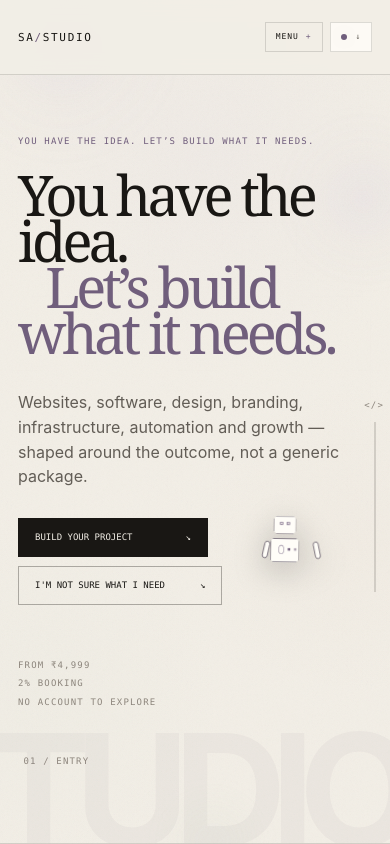
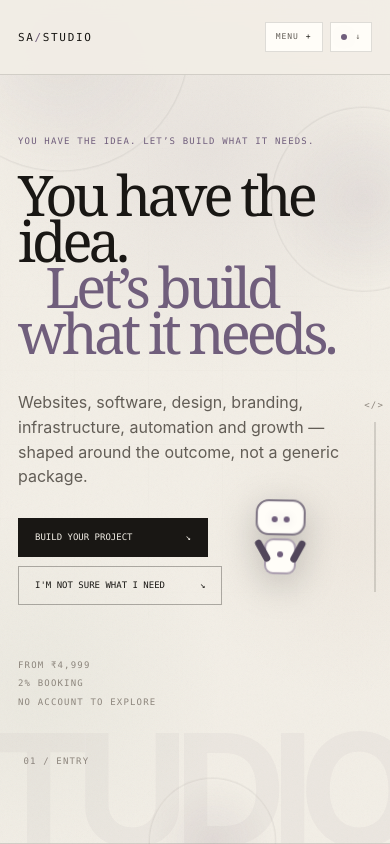
Before and after one commit to Shashwat-Aneja/studio.shashwataneja, a React (Vite) app: page / in a window 390 px wide. Shown: the top 844 px of the page. Built offline with nearby package versions, Linux system fonts and the light colour scheme.

Commit message:
fix: match final portfolio robot and atmosphere tokens

```diff
--- a/src/styles/app.css
+++ b/src/styles/app.css
@@ -263,86 +263,145 @@ body{font-family:Inter,ui-sans-serif,system-ui,-apple-system,"Segoe UI",sans-ser
 }
 
 
-/* Corrected atmosphere tokens: all interface text and robot accents follow the active theme. */
+/* Source-of-truth pass: match the final V13 portfolio robot and make every atmosphere self-consistent. */
 :root[data-theme="paper"]{
-  --lavender:#705e7c;--fog:#625d56;--sage:#54745e;--ember:#8a553d;
-  --border:rgba(25,23,20,.15);--panel:rgba(255,253,248,.84);
-  --line:rgba(25,23,20,.14);--strong:rgba(25,23,20,.32);
-  --robot-shell:#fffdf8;--robot-outline:#3f3547;--robot-detail:#705e7c;
+  --bg:#f2eee6;--ink:#191714;--copy:#625d56;--muted:#8c857c;--panel:#fffdf8;
+  --accent:#705e7c;--lavender:#705e7c;--fog:#625d56;--sage:#54745e;--ember:#8a553d;
+  --line:rgba(25,23,20,.14);--strong:rgba(25,23,20,.32);--border:rgba(25,23,20,.15);
+  --robot-shell:#fffdf8;--robot-outline:#51465a;--robot-limb:#51465a;--robot-detail:#705e7c;
 }
 :root[data-theme="void"]{
-  --lavender:#b7a7d9;--fog:#dccddc;--sage:#a7c4b0;--ember:#b8846a;
-  --border:rgba(183,167,217,.16);--panel:rgba(255,255,255,.025);
-  --line:rgba(220,205,220,.10);--strong:rgba(220,205,220,.32);
-  --robot-shell:#111018;--robot-outline:#d5c9e8;--robot-detail:#b7a7d9;
+  --bg:#0b0a0d;--ink:#f4f0e9;--copy:#aaa4a0;--muted:#8a8290;--panel:#151317;
+  --accent:#c5b3dc;--lavender:#b7a7d9;--fog:#dccddc;--sage:#a7c4b0;--ember:#b8846a;
+  --line:rgba(244,240,233,.13);--strong:rgba(244,240,233,.27);--border:rgba(183,167,217,.16);
+  --robot-shell:#121018;--robot-outline:#dcd5e2;--robot-limb:#dcd5e2;--robot-detail:#b7a7d9;
 }
 :root[data-theme="terminal"]{
-  --lavender:#6dffae;--fog:#c7f5dc;--sage:#8bd9ac;--ember:#f1c27b;
-  --border:rgba(109,255,174,.2);--panel:rgba(12,24,20,.72);
-  --line:rgba(157,255,198,.16);--strong:rgba(109,255,174,.42);
-  --robot-shell:#0c1814;--robot-outline:#b8fbd4;--robot-detail:#6dffae;
+  --bg:#07100d;--ink:#d9ffe9;--copy:#a6d0b8;--muted:#7ba58e;--panel:#0c1814;
+  --accent:#6dffae;--lavender:#6dffae;--fog:#c7f5dc;--sage:#8bd9ac;--ember:#f1c27b;
+  --line:rgba(157,255,198,.16);--strong:rgba(109,255,174,.42);--border:rgba(109,255,174,.2);
+  --robot-shell:#0c1814;--robot-outline:#b8fbd4;--robot-limb:#b8fbd4;--robot-detail:#6dffae;
 }
 :root[data-theme="dusk"]{
-  --lavender:#c5b6f2;--fog:#d8d3eb;--sage:#a9c4c0;--ember:#d6a18c;
-  --border:rgba(197,182,242,.19);--panel:rgba(32,32,53,.72);
-  --line:rgba(216,211,235,.14);--strong:rgba(197,182,242,.4);
-  --robot-shell:#202035;--robot-outline:#e0d8ff;--robot-detail:#c5b6f2;
+  --bg:#171725;--ink:#f0eef8;--copy:#c2bed3;--muted:#9792b0;--panel:#202035;
+  --accent:#b9a7ed;--lavender:#c5b6f2;--fog:#d8d3eb;--sage:#a9c4c0;--ember:#d6a18c;
+  --line:rgba(216,211,235,.14);--strong:rgba(197,182,242,.4);--border:rgba(197,182,242,.19);
+  --robot-shell:#202035;--robot-outline:#e0d8ff;--robot-limb:#d8d3eb;--robot-detail:#c5b6f2;
 }
-.site-nav{background:color-mix(in srgb,var(--bg) 88%,transparent)!important;border-color:var(--line)!important}
-.atmosphere-menu,.booking-panel,.builder-panel{color:var(--ink)}
+
+/* All page-level text, controls and panels must use active theme tokens. */
+html,body{background:var(--bg)!important;color:var(--ink)!important}
+.studio-environment{background:
+ radial-gradient(circle at 54% 18%,color-mix(in srgb,var(--accent) 8%,transparent),transparent 31%),
+ radial-gradient(circle at 10% 82%,color-mix(in srgb,var(--sage) 5%,transparent),transparent 24%),
+ radial-gradient(circle at 90% 64%,color-mix(in srgb,var(--ember) 4%,transparent),transparent 25%),
+ var(--bg)!important}
+.ambient-orb{border-color:color-mix(in srgb,var(--ink) 8%,transparent)!important;background:radial-gradient(circle,color-mix(in srgb,var(--accent) 9%,transparent),transparent 70%)!important}
+.ambient-grid{background-image:linear-gradient(color-mix(in srgb,var(--ink) 5%,transparent) 1px,transparent 1px),linear-gradient(90deg,color-mix(in srgb,var(--ink) 5%,transparent) 1px,transparent 1px)!important}
+.site-nav{background:color-mix(in srgb,var(--bg) 90%,transparent)!important;border-color:var(--line)!important}
+.site-nav nav a{color:var(--copy)!important}
+.site-nav nav a:hover{color:var(--ink)!important}
+.atmosphere-trigger,.mobile-menu-toggle{background:var(--panel)!important;color:var(--copy)!important;border-color:var(--line)!important}
+.atmosphere-trigger strong,.mobile-menu-toggle span{color:var(--ink)!important}
+.atmosphere-menu{background:var(--panel)!important;border-color:var(--strong)!important}
+.atmosphere-option{color:var(--copy)!important}
+.atmosphere-option:hover,.atmosphere-option.active{background:color-mix(in srgb,var(--accent) 10%,transparent)!important;color:var(--ink)!important}
+.hero h1 i,.section-head h2 i,.workshop-copy h2 i,.estimate h2 i,.contact h2 i{color:var(--accent)!important}
+.hero-cta{color:var(--ink)!important;border-color:var(--strong)!important}
+.hero-cta--solid{background:var(--ink)!important;color:var(--bg)!important;border-color:var(--ink)!important}
+.hero-cta--solid:hover{background:var(--accent)!important;color:var(--bg)!important;border-color:var(--accent)!important}
+.recognition-card,.service-row,.tool-list button,.faq-list button{color:var(--ink)!important;border-color:var(--line)!important}
+.recognition-card p,.service-canvas p,.workshop-copy p,.estimate p,.tool-list p,.faq-list p{color:var(--copy)!important}
+.service-canvas,.workshop-screen,.estimate-card,.lab-card,.builder-panel,.booking-panel,.agreement-card,.payment-card,.builder-blueprint{background:linear-gradient(135deg,color-mix(in srgb,var(--panel) 94%,transparent),color-mix(in srgb,var(--bg) 96%,transparent))!important;border-color:var(--line)!important}
+.floating-chip{background:var(--panel)!important;border-color:var(--line)!important;color:var(--copy)!important}
 .proof-wall-note{color:var(--copy)!important}
 .proof-wall-note .mono{color:var(--accent)!important}
-.hero h1 i,.section-head h2 i,.workshop-copy h2 i,.estimate h2 i,.contact h2 i{color:var(--accent)!important}
-.hero-cta--solid{background:var(--ink)!important;color:var(--bg)!important;border-color:var(--ink)!important}
-.hero-cta--solid:hover{background:var(--accent)!important;color:var(--bg)!important;border-color:var(--accent)!important}
-.floating-chip{background:color-mix(in srgb,var(--panel) 90%,var(--bg))!important;border-color:var(--line)!important;color:var(--copy)!important}
+.custom-cursor{border-color:var(--accent)!important}
+.custom-cursor span{background:var(--accent)!important}
+.scroll-codebar:after{background:var(--accent)!important}
 
-/* Parent portfolio V7 robot geometry: angular shell, inset panel, signal diamond and articulated limbs. */
+/* Robot anatomy copied from the final V13 portfolio treatment (not the older angular V7 variant). */
 .guide-robot{
-  width:104px!important;height:136px!important;transform-origin:50% 50%!important;
-  transform:translate3d(calc(var(--rx,78vw) - 52px),calc(var(--ry,32vh) - 68px),0) scale(.78)!important;
-  filter:drop-shadow(0 14px 26px rgba(0,0,0,.24))!important;
-  color:var(--ink);background:transparent!important;border:0!important;padding:0!important;
+  position:fixed!important;left:0!important;top:0!important;right:auto!important;
+  z-index:85!important;width:112px!important;height:124px!important;
+  padding:0!important;border:0!important;border-radius:0!important;background:transparent!important;
+  pointer-events:auto!important;touch-action:none;user-select:none;cursor:grab;
+  transform:translate3d(calc(var(--rx,78vw) - 56px),calc(var(--ry,30vh) - 62px),0)!important;
+  transform-origin:50% 50%;filter:drop-shadow(0 10px 18px rgba(0,0,0,.22))!important;
 }
-.guide-robot__head,.guide-robot__body,.guide-robot__arm,.guide-robot__hand,.guide-robot__leg,.guide-robot__foot,.guide-robot__neck{
-  position:absolute;box-sizing:border-box;border:1px solid var(--robot-outline);background:var(--robot-shell);
+.guide-robot:active{cursor:grabbing}
+.guide-robot__head,.guide-robot__body,.guide-robot__arm{position:absolute;box-sizing:border-box}
+.guide-robot__antenna,.guide-robot__neck,.guide-robot__hand,.guide-robot__leg,.guide-robot__foot,.guide-robot__signal,.guide-robot__label{display:none!important}
+.guide-robot__head{
+  left:24px!important;top:16px!important;width:64px!important;height:46px!important;
+  border:2px solid color-mix(in srgb,var(--robot-outline) 72%,transparent)!important;
+  border-radius:17px!important;background:var(--robot-shell)!important;clip-path:none!important;
+  box-shadow:inset 0 0 0 1px color-mix(in srgb,var(--robot-detail) 8%,transparent)!important;
+  transition:transform .24s var(--ease);z-index:2;
 }
-.guide-robot__head{left:29px!important;top:18px!important;width:46px!important;height:35px!important;border-radius:0!important;clip-path:polygon(12% 0,88% 0,100% 18%,100% 82%,88% 100%,12% 100%,0 82%,0 18%);z-index:2}
-.guide-robot__eye{position:absolute;top:12px!important;width:7px!important;height:7px!important;border:1px solid var(--robot-detail)!important;border-radius:0!important;background:color-mix(in srgb,var(--robot-detail) 12%,transparent)!important;box-shadow:none!important;transform:translate(calc(var(--look-x,0)*3px),calc(var(--look-y,0)*3px))}
-.guide-robot__eye:first-child{left:12px!important}.guide-robot__eye:last-child{right:12px!important}
-.guide-robot__neck{left:48px!important;top:52px!important;width:9px!important;height:8px!important;border-top:0!important;border-radius:0!important}
-.guide-robot__body{left:23px!important;top:59px!important;width:58px!important;height:46px!important;border-radius:0!important;clip-path:polygon(10% 0,90% 0,100% 12%,100% 88%,90% 100%,10% 100%,0 88%,0 12%);z-index:1}
-.guide-robot__panel{position:absolute;left:12px!important;right:12px!important;top:10px!important;height:15px!important;border:1px solid color-mix(in srgb,var(--robot-detail) 70%,transparent)!important;background:transparent!important}
-.guide-robot__indicator{position:absolute;left:27px!important;top:15px!important;width:4px!important;height:4px!important;background:var(--robot-detail)!important;box-shadow:10px 0 0 color-mix(in srgb,var(--robot-detail) 55%,transparent)!important}
-.guide-robot__arm{top:65px!important;width:9px!important;height:34px!important;border-radius:5px!important;transform-origin:50% 8%;transition:transform .3s var(--ease)}
-.guide-robot__arm--left{left:12px!important;transform:rotate(12deg)}.guide-robot__arm--right{right:12px!important;transform:rotate(-12deg)}
-.guide-robot__hand{top:96px!important;width:9px!important;height:9px!important;border-radius:50%!important;background:var(--robot-shell)!important}
-.guide-robot__hand--left{left:10px!important}.guide-robot__hand--right{right:10px!important}
-.guide-robot__leg{top:104px!important;width:10px!important;height:23px!important;border-radius:0 0 5px 5px!important}
-.guide-robot__leg--left{left:33px!important}.guide-robot__leg--right{right:33px!important}
-.guide-robot__foot{top:123px!important;width:18px!important;height:6px!important;border-radius:4px!important;background:var(--robot-detail)!important;border:0!important}
-.guide-robot__foot--left{left:27px!important}.guide-robot__foot--right{right:27px!important}
-.guide-robot__antenna{position:absolute;left:51px!important;top:4px!important;width:1px!important;height:14px!important;background:var(--robot-detail)!important}
-.guide-robot__antenna:after{content:"";position:absolute;left:-3px;top:-5px;width:6px;height:6px;border:1px solid var(--robot-detail);border-radius:50%;background:var(--robot-shell)}
-.guide-robot__signal{position:absolute;left:42px!important;top:38px!important;width:20px!important;height:20px!important;border:1px solid color-mix(in srgb,var(--robot-detail) 22%,transparent)!important;background:transparent!important;border-radius:0!important;transform:rotate(45deg);transition:transform .6s var(--ease),border-color .6s}
-.guide-robot__label{position:absolute;left:52px!important;right:auto!important;top:137px!important;transform:translateX(-50%);color:var(--muted)!important;font-size:7px!important;white-space:nowrap;opacity:.85}
-.guide-robot.is-moving .guide-robot__signal{transform:rotate(135deg) scale(1.15);border-color:color-mix(in srgb,var(--robot-detail) 45%,transparent)!important}
-.guide-robot.is-observing .guide-robot__signal{transform:rotate(135deg) scale(1.3);border-color:var(--robot-detail)!important}
-.guide-robot.is-drag .guide-robot__arm--left{transform:rotate(-30deg)}.guide-robot.is-drag .guide-robot__arm--right{transform:rotate(30deg)}
-.guide-robot.is-celebrate .guide-robot__arm--left{animation:wave .6s infinite alternate}.guide-robot.is-celebrate .guide-robot__arm--right{animation:wave2 .6s infinite alternate}
+.guide-robot__eye{
+  position:absolute;top:20px!important;width:8px!important;height:8px!important;
+  border:0!important;border-radius:50%!important;background:var(--robot-detail)!important;
+  box-shadow:0 0 8px color-mix(in srgb,var(--robot-detail) 18%,transparent)!important;
+  transition:transform .18s ease,opacity .2s ease;
+}
+.guide-robot__eye:first-child{left:18px!important}.guide-robot__eye:last-child{right:18px!important}
+.guide-robot__body{
+  left:36px!important;top:66px!important;width:40px!important;height:44px!important;
+  border:2px solid color-mix(in srgb,var(--robot-detail) 58%,transparent)!important;
+  border-radius:11px!important;background:var(--robot-shell)!important;clip-path:none!important;
+  box-shadow:inset 0 0 0 1px color-mix(in srgb,var(--robot-detail) 6%,transparent)!important;
+}
+.guide-robot__panel{display:none!important}
+.guide-robot__indicator{
+  position:absolute;left:14px!important;top:13px!important;width:8px!important;height:8px!important;
+  border-radius:50%!important;background:var(--robot-detail)!important;box-shadow:none!important;
+}
+.guide-robot__arm{
+  top:69px!important;width:8px!important;height:30px!important;border:0!important;border-radius:6px!important;
+  background:var(--robot-limb)!important;transform-origin:50% 8%;transition:transform .3s var(--ease);
+}
+.guide-robot__arm--left{left:23px!important;right:auto!important;transform:rotate(18deg)}
+.guide-robot__arm--right{right:23px!important;left:auto!important;transform:rotate(-18deg)}
+.guide-robot.is-idle .guide-robot__arm--left{transform:rotate(24deg)}
+.guide-robot.is-idle .guide-robot__arm--right{transform:rotate(-8deg)}
+.guide-robot.is-rest .guide-robot__arm--left{transform:rotate(2deg)}
+.guide-robot.is-rest .guide-robot__arm--right{transform:rotate(-2deg)}
+.guide-robot.is-moving .guide-robot__arm--left{transform:rotate(-30deg)}
+.guide-robot.is-moving .guide-robot__arm--right{transform:rotate(28deg)}
+.guide-robot.is-observing .guide-robot__arm--left{transform:rotate(-52deg)}
+.guide-robot.is-observing .guide-robot__arm--right{transform:rotate(10deg)}
+.guide-robot.is-celebrate .guide-robot__arm--left{animation:farewellWaveSimpleLeft .9s ease-in-out infinite alternate}
+.guide-robot.is-celebrate .guide-robot__arm--right{animation:farewellWaveSimpleRight .9s ease-in-out infinite alternate}
+.guide-robot.is-hovered .guide-robot__head{transform:rotate(-4deg) translateY(-2px)}
+.guide-robot.is-hovered .guide-robot__eye{transform:scale(1.18)}
+.guide-robot.is-hovered .guide-robot__arm--right{animation:robotWaveSimple .65s ease-in-out infinite alternate}
+.guide-robot.is-celebrate .guide-robot__eye,.guide-robot.is-celebrate .guide-robot__indicator{box-shadow:0 0 10px color-mix(in srgb,var(--robot-detail) 55%,transparent)!important}
+.guide-robot.is-hovered:after{
+  content:'oh, hi ♥️';position:absolute;left:56px;top:-3px;transform:translate(-50%,-100%);
+  font:7px/1 "IBM Plex Mono",monospace;letter-spacing:.08em;color:var(--accent);
+  white-space:nowrap;opacity:.9;animation:helloBobSimple 1.4s ease-in-out infinite;
+}
+.guide-robot.is-celebrate:after{
+  content:'thanks for exploring 💖';position:absolute;left:56px;top:5px;transform:translate(-50%,-100%);
+  font:7px/1 "IBM Plex Mono",monospace;letter-spacing:.08em;color:var(--accent);
+  white-space:nowrap;animation:helloBobSimple 1.4s ease-in-out infinite;
+}
+@keyframes robotWaveSimple{from{transform:rotate(18deg)}to{transform:rotate(52deg)}}
+@keyframes farewellWaveSimpleLeft{from{transform:rotate(-62deg)}to{transform:rotate(-78deg)}}
+@keyframes farewellWaveSimpleRight{from{transform:rotate(62deg)}to{transform:rotate(78deg)}}
+@keyframes helloBobSimple{0%,100%{opacity:.45;transform:translate(-50%,calc(-100% + 2px))}50%{opacity:1;transform:translate(-50%,-100%)}}
 @media(max-width:600px){
-  .guide-robot{transform:translate3d(calc(var(--rx,82vw) - 41px),calc(var(--ry,35vh) - 56px),0) scale(.62)!important}
-  .guide-robot__head{left:23px!important;top:14px!important;width:36px!important;height:29px!important}
-  .guide-robot__body{left:18px!important;top:50px!important;width:46px!important;height:39px!important}
-  .guide-robot__neck{left:38px!important;top:43px!important}
-  .guide-robot__eye{top:9px!important;width:5px!important;height:5px!important}
-  .guide-robot__eye:first-child{left:9px!important}.guide-robot__eye:last-child{right:9px!important}
-  .guide-robot__arm{top:55px!important;height:28px!important}
-  .guide-robot__arm--left{left:9px!important}.guide-robot__arm--right{right:9px!important}
-  .guide-robot__hand{top:81px!important}.guide-robot__hand--left{left:7px!important}.guide-robot__hand--right{right:7px!important}
-  .guide-robot__leg{top:89px!important;height:19px!important}.guide-robot__leg--left{left:25px!important}.guide-robot__leg--right{right:25px!important}
-  .guide-robot__foot{top:105px!important}.guide-robot__foot--left{left:20px!important}.guide-robot__foot--right{right:20px!important}
-  .guide-robot__antenna{left:40px!important}.guide-robot__signal{left:31px!important;top:31px!important}
-  .guide-robot__label{display:none}
+  .guide-robot{width:88px!important;height:102px!important;transform:translate3d(calc(var(--rx,82vw) - 44px),calc(var(--ry,35vh) - 51px),0)!important}
+  .guide-robot__head{left:19px!important;top:13px!important;width:50px!important;height:36px!important;border-radius:13px!important}
+  .guide-robot__eye{top:15px!important;width:6px!important;height:6px!important}
+  .guide-robot__eye:first-child{left:14px!important}.guide-robot__eye:last-child{right:14px!important}
+  .guide-robot__body{left:28px!important;top:52px!important;width:32px!important;height:36px!important;border-radius:9px!important}
+  .guide-robot__indicator{left:11px!important;top:11px!important;width:6px!important;height:6px!important}
+  .guide-robot__arm{top:54px!important;width:7px!important;height:24px!important}
+  .guide-robot__arm--left{left:18px!important}.guide-robot__arm--right{right:18px!important}
 }
-@media(prefers-reduced-motion:reduce){.guide-robot,.guide-robot *{animation:none!important;transition:none!important}}
+@media(prefers-reduced-motion:reduce){
+  .guide-robot.is-hovered .guide-robot__arm--right,.guide-robot.is-celebrate .guide-robot__arm--left,
+  .guide-robot.is-celebrate .guide-robot__arm--right,.guide-robot.is-hovered:after,.guide-robot.is-celebrate:after{animation:none!important}
+}
```
